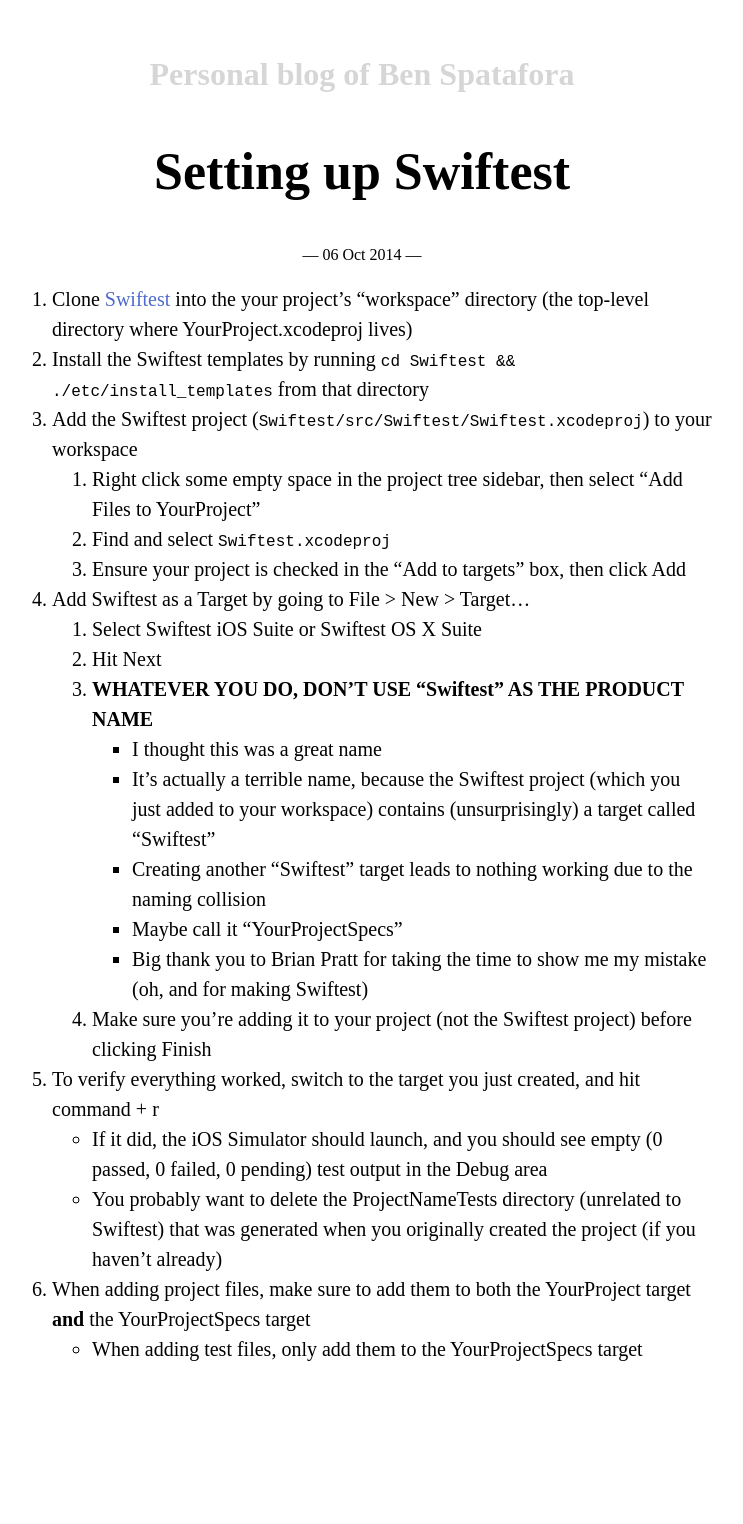
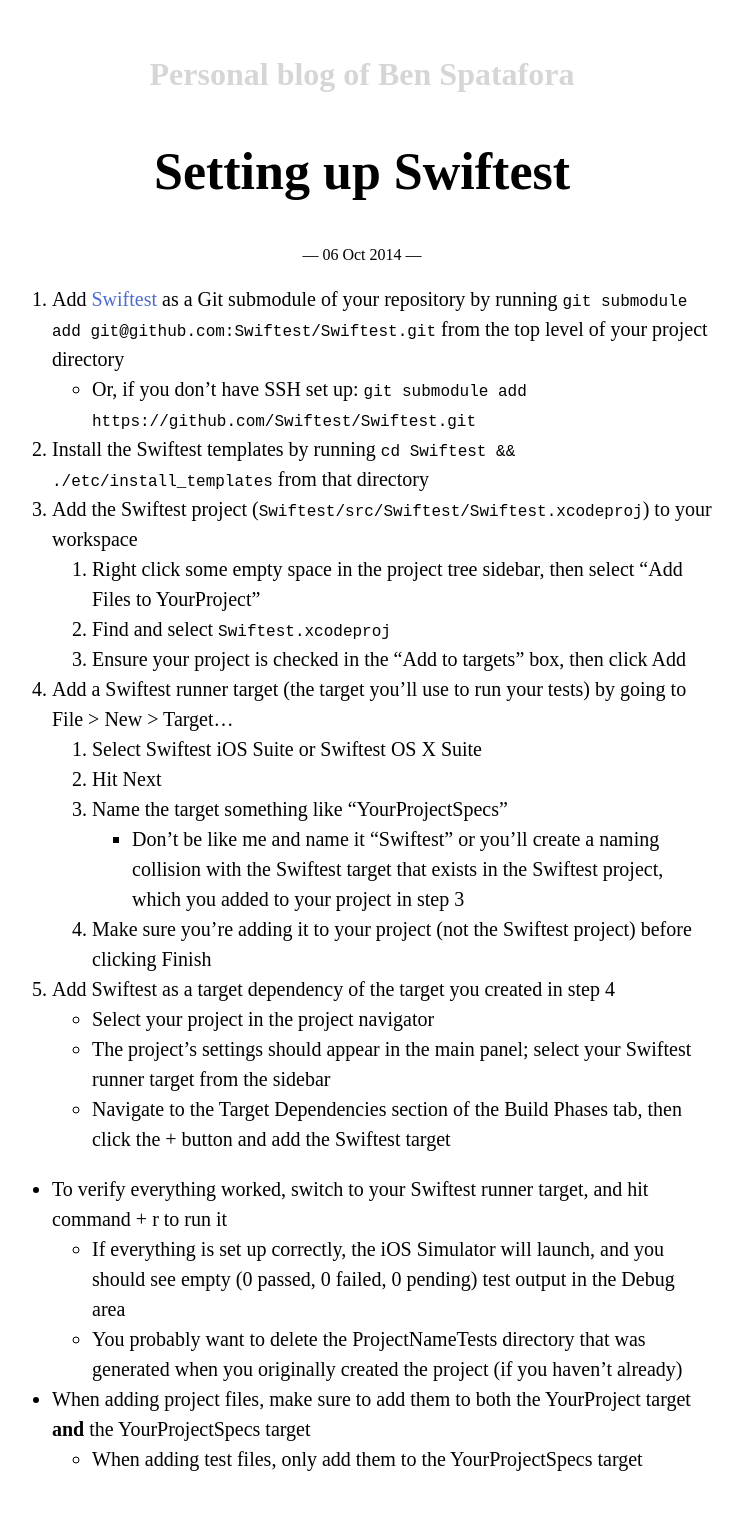
Before and after one commit to bspatafora/bspatafora.github.io, a Jekyll site: the page built from _posts/2014-10-06-setting-up-swiftest.markdown, in a window 1280 px wide. Shown: the whole page, without its empty margins (278-1021 px from the left). Built offline with Jekyll 4.4.1, drawn with Linux system fonts in a browser that asks for light colours; some web fonts are replaced; before the commit the page ends 1414 px from its top, so only the background shows below that.

Commit message:
Update “Setting up Swiftest”

```diff
--- a/_posts/2014-10-06-setting-up-swiftest.markdown
+++ b/_posts/2014-10-06-setting-up-swiftest.markdown
@@ -4,26 +4,28 @@
 date:   2014-10-06
 ---
 
-  1. Clone [Swiftest][] into the your project’s “workspace” directory (the top-level directory where YourProject.xcodeproj lives)
+  1. Add [Swiftest][] as a Git submodule of your repository by running `git submodule add git@github.com:Swiftest/Swiftest.git` from the top level of your project directory
+      * Or, if you don’t have SSH set up: `git submodule add https://github.com/Swiftest/Swiftest.git`
   2. Install the Swiftest templates by running `cd Swiftest && ./etc/install_templates` from that directory
   3. Add the Swiftest project (`Swiftest/src/Swiftest/Swiftest.xcodeproj`) to your workspace
       1. Right click some empty space in the project tree sidebar, then select “Add Files to YourProject”
       2. Find and select `Swiftest.xcodeproj`
       3. Ensure your project is checked in the “Add to targets” box, then click Add
-  4. Add Swiftest as a Target by going to File > New > Target...
+  4. Add a Swiftest runner target (the target you’ll use to run your tests) by going to File > New > Target...
       1. Select Swiftest iOS Suite or Swiftest OS X Suite
       2. Hit Next
-      3. **WHATEVER YOU DO, DON’T USE “Swiftest” AS THE PRODUCT NAME**
-          * I thought this was a great name
-          * It’s actually a terrible name, because the Swiftest project (which you just added to your workspace) contains (unsurprisingly) a target called “Swiftest”
-          * Creating another “Swiftest” target leads to nothing working due to the naming collision
-          * Maybe call it “YourProjectSpecs”
-          * Big thank you to Brian Pratt for taking the time to show me my mistake (oh, and for making Swiftest)
+      3. Name the target something like “YourProjectSpecs”
+         * Don’t be like me and name it “Swiftest” or you’ll create a naming collision with the Swiftest target that exists in the Swiftest project, which you added to your project in step 3
       4. Make sure you’re adding it to your project (not the Swiftest project) before clicking Finish
-  5. To verify everything worked, switch to the target you just created, and hit command + r
-      * If it did, the iOS Simulator should launch, and you should see empty (0 passed, 0 failed, 0 pending) test output in the Debug area
-      * You probably want to delete the ProjectNameTests directory (unrelated to Swiftest) that was generated when you originally created the project (if you haven’t already)
-  6. When adding project files, make sure to add them to both the YourProject target **and** the YourProjectSpecs target
+  5. Add Swiftest as a target dependency of the target you created in step 4
+      * Select your project in the project navigator
+      * The project’s settings should appear in the main panel; select your Swiftest runner target from the sidebar
+      * Navigate to the Target Dependencies section of the Build Phases tab, then click the + button and add the Swiftest target
+
+  * To verify everything worked, switch to your Swiftest runner target, and hit command + r to run it
+      * If everything is set up correctly, the iOS Simulator will launch, and you should see empty (0 passed, 0 failed, 0 pending) test output in the Debug area
+      * You probably want to delete the ProjectNameTests directory that was generated when you originally created the project (if you haven’t already)
+  * When adding project files, make sure to add them to both the YourProject target **and** the YourProjectSpecs target
       * When adding test files, only add them to the YourProjectSpecs target
 
 [Swiftest]: https://github.com/Swiftest/Swiftest
```
